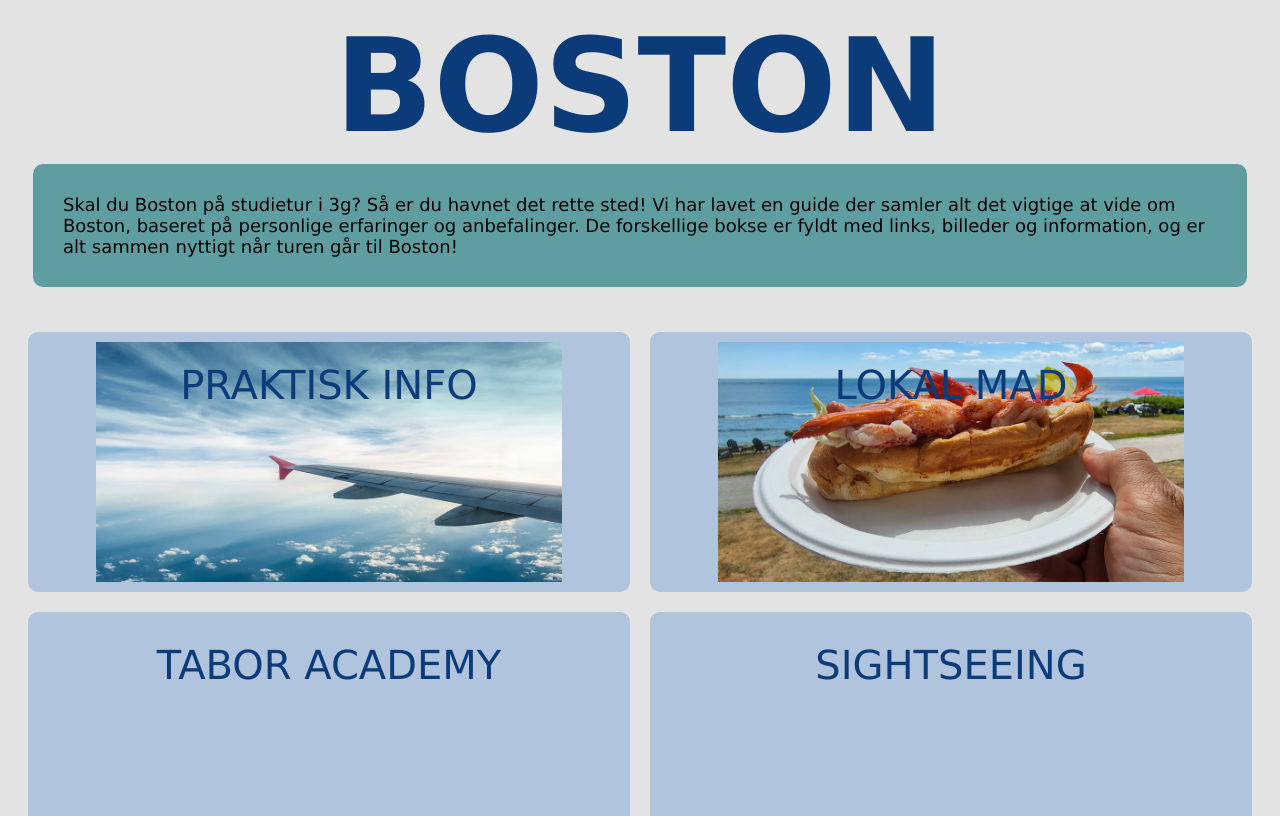
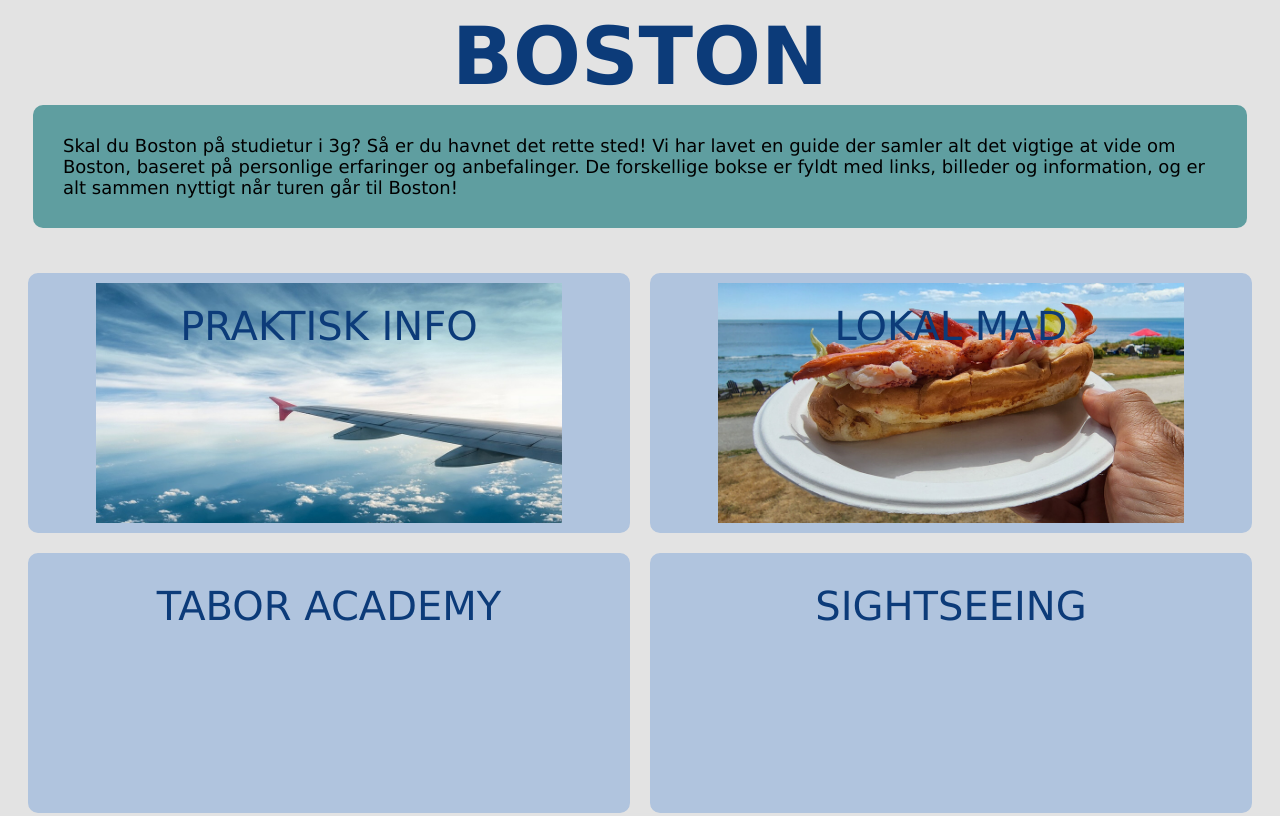
Before and after one commit to bene1294/Webteknologi, a plain HTML site: page Mobilapp/index.2.html in a window 1280 px wide. Shown: the top 816 px of the page. Drawn offline with Linux system fonts and the light colour scheme.

Commit message:
Add files via upload

```diff
--- a/Mobilapp/styles2.css
+++ b/Mobilapp/styles2.css
@@ -4,7 +4,7 @@ body {
 h1{
     color:rgb(12, 59, 121);
     text-align: center;
-    font-size: 130px;
+    font-size: 80px;
     font-family:'Lucida Sans Unicode', Geneva, Verdana, sans-serif;
    margin: 10px;
    margin-bottom: 2px;
```
